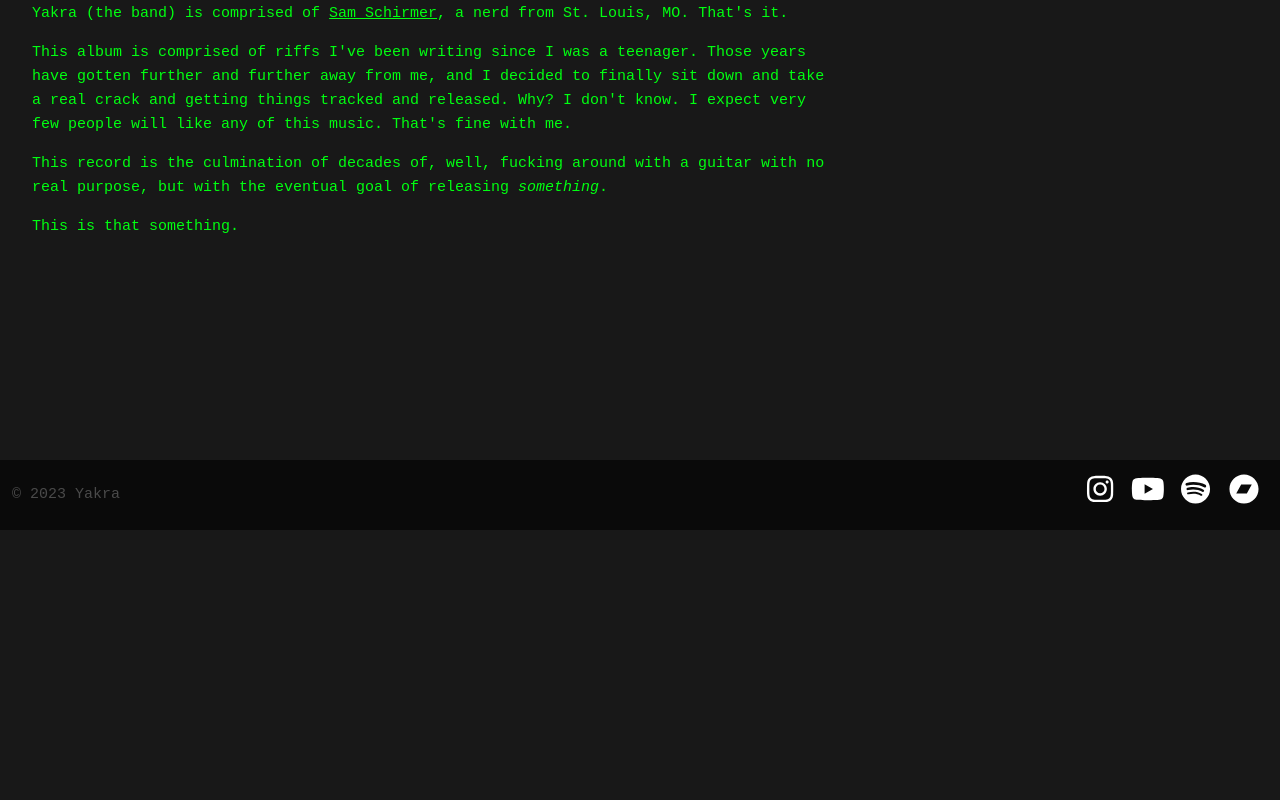
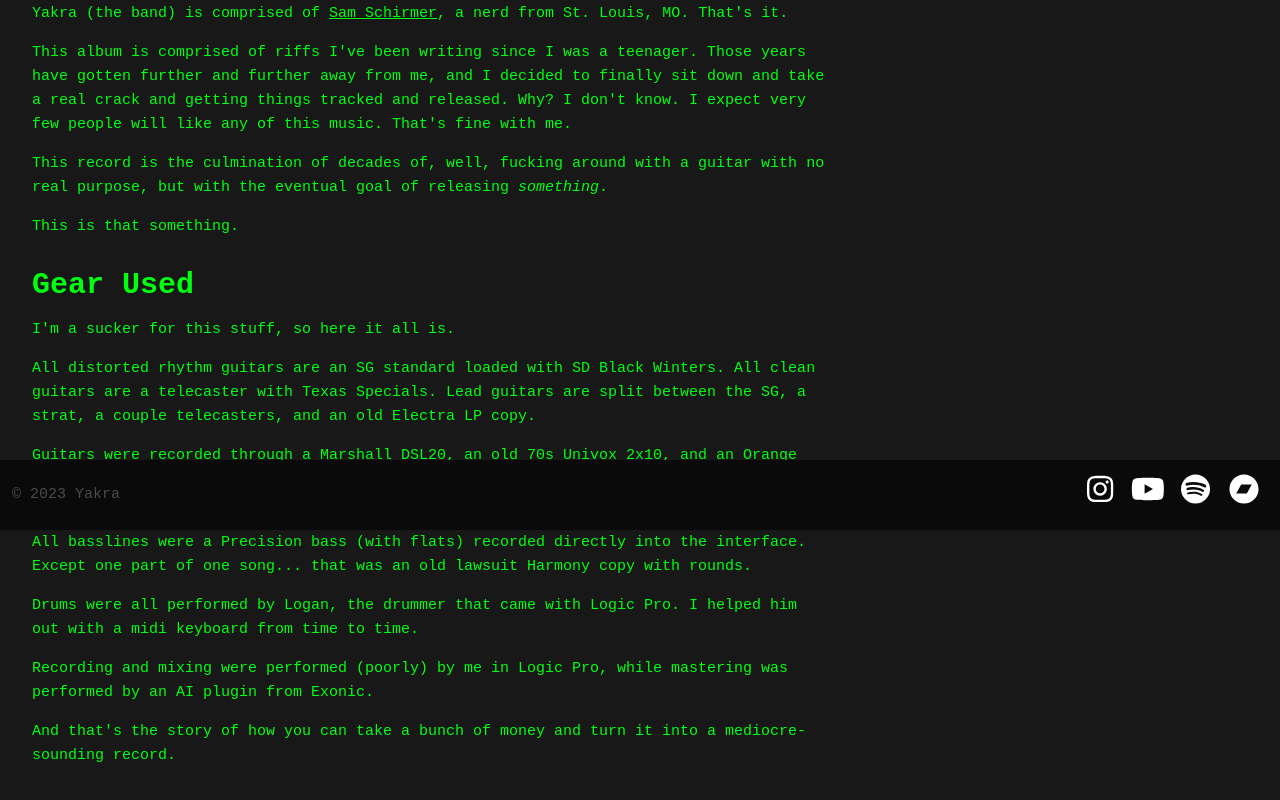
Before and after one commit to samschirmer/yakra-band-website, a Vue app: page /about in a window 1280 px wide. Shown: the part 270-1070 px from the top of the page. Before the commit the page ends 876 px from the top, so only its background shows below. Built offline with nearby package versions, Linux system fonts and the light colour scheme.

Commit message:
fleshed out about

```diff
--- a/src/views/AboutView.vue
+++ b/src/views/AboutView.vue
@@ -20,6 +20,27 @@
       </p>
       <p>This is that something.</p>
 
+      <h1 class="green">Gear Used</h1>
+      <p>I'm a sucker for this stuff, so here it all is.</p>
+      <p>
+        All distorted rhythm guitars are an SG standard loaded with SD Black Winters. All clean guitars are a telecaster with Texas Specials.
+        Lead guitars are split between the SG, a strat, a couple telecasters, and an old Electra LP copy.
+      </p>
+      <p>
+        Guitars were recorded through a Marshall DSL20, an old 70s Univox 2x10, and an Orange 4x12 into Shure SM57s plugged into a Universal Audio Volt2.
+        The only real pedals used were an EQD Westwood and a Way Huge Red Llama.
+      </p>
+      <p>
+        All basslines were a Precision bass (with flats) recorded directly into the interface. Except one part of one song... that was an old lawsuit Harmony copy with rounds.
+      </p>
+      <p>
+        Drums were all performed by Logan, the drummer that came with Logic Pro. I helped him out with a midi keyboard from time to time.
+      </p>
+      <p>
+        Recording and mixing were performed (poorly) by me in Logic Pro, while mastering was performed by an AI plugin from Exonic.
+      </p>
+      <p>And that's the story of how you can take a bunch of money and turn it into a mediocre-sounding record.</p>
+
     </div>
   </div>
 </template>
@@ -31,6 +52,7 @@
     max-width: 800px;
     margin: auto;
     padding-top: 60px;
+    padding-bottom: 100px;
   }
 }
 </style>
--- a/src/views/ContactView.vue
+++ b/src/views/ContactView.vue
@@ -30,6 +30,7 @@ export default {
     max-width: 800px;
     margin: auto;
     padding-top: 60px;
+    padding-bottom: 100px;
   }
 }
 </style>
--- a/src/views/MusicView.vue
+++ b/src/views/MusicView.vue
@@ -16,6 +16,7 @@
     max-width: 800px;
     margin: auto;
     padding-top: 60px;
+    padding-bottom: 100px;
   }
 }
 </style>
```
